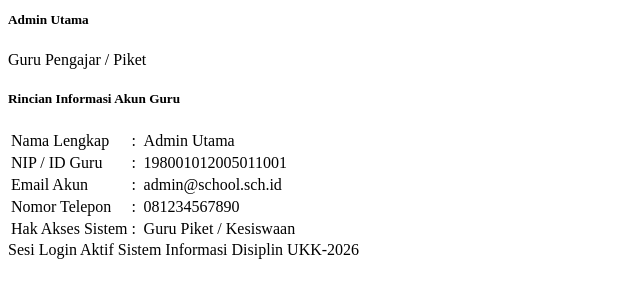
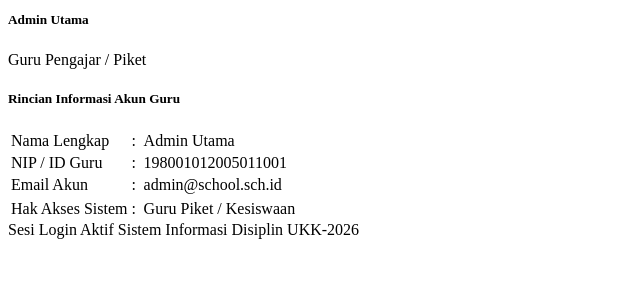
Before and after one commit to suraiyasalsabilaazzahra-ship-it/ukk-2026, a PHP site: page /profil_guru.php in a window 1280 px wide. Shown: the part 241-541 px from the top of the page, without its empty margins (0-640 px from the left). Run offline with PHP 8.4, Linux system fonts and the light colour scheme; a user stored in the database is signed in; data comes from the database, SQL or seed files in the repository.

Commit message:
sedikit perubahan

```diff
--- a/profil_guru.php
+++ b/profil_guru.php
@@ -50,7 +50,7 @@ if ($q_guru && mysqli_num_rows($q_guru) > 0) {
 
             <div class="col-md-8 ps-md-4">
               <h5 class="fw-bold text-dark mb-3 border-bottom pb-2">
-                <i class="bi bi-info-circle text-primary me-2"></i>Rincian Informasi Akun Guru
+                <i class="bi bi-info-circle text-black me-2"></i>Rincian Informasi Akun Guru
               </h5>
 
               <table class="table table-borderless align-middle mb-0">
@@ -71,10 +71,6 @@ if ($q_guru && mysqli_num_rows($q_guru) > 0) {
                     <td><?= htmlspecialchars($guru_data['email'] ?? $user_email); ?></td>
                   </tr>
                   <tr>
-                    <td class="text-secondary fw-semibold"><i class="bi bi-telephone me-2 text-muted"></i>Nomor Telepon</td>
-                    <td>:</td>
-                    <td><?= htmlspecialchars($guru_data['telepon'] ?? ($guru_data['no_hp'] ?? '081234567890')); ?></td>
-                  </tr>
                   <tr>
                     <td class="text-secondary fw-semibold"><i class="bi bi-shield-lock me-2 text-muted"></i>Hak Akses Sistem</td>
                     <td>:</td>
```
